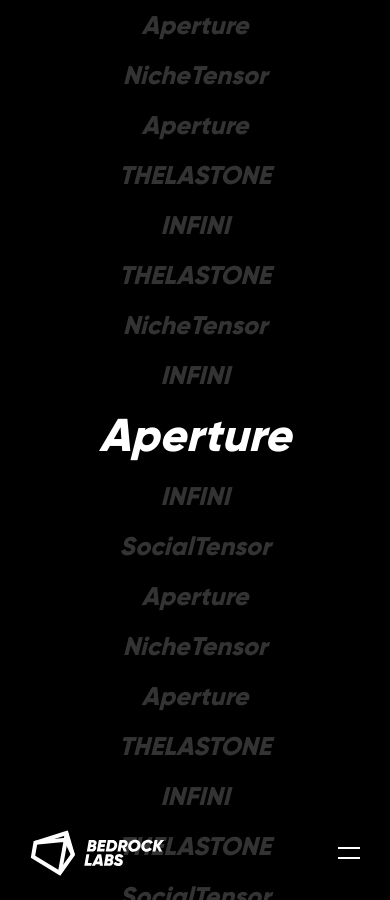
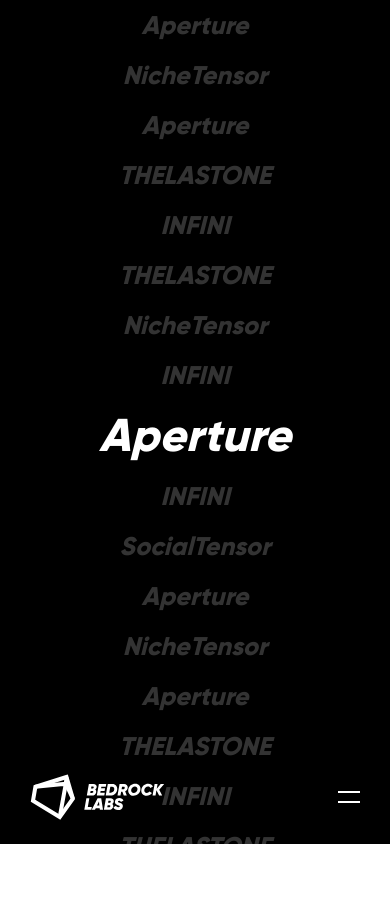
Before and after one commit to Shiv-Muwal/bedrock-labs, a React (Create React App) app: page /social-tensor in a window 390 px wide. After the commit the page ends 844 px from the top, so only its background shows below. Built offline with nearby package versions, Linux system fonts and the light colour scheme.

Commit message:
add breakpoint for slider

```diff
--- a/src/App.css
+++ b/src/App.css
@@ -1,5 +1,14 @@
 .letter_space {
   letter-spacing: 0.5px;
+}
+
+.vertical_slider {
+  overflow: hidden !important;
+  height: 100vh !important;
+}
+
+.slick-list {
+  height: 100% !important;
 }
 
 .nav_link::before {
@@ -204,10 +213,12 @@
 .cursor_pointer {
   cursor: pointer;
 }
-.hovered.common_box{
+
+.hovered.common_box {
   top: 20px !important;
   right: 20px !important;
 }
+
 @media (min-width:576px) {
   .vertical_slider .slick-slide p {
     font-size: 42px !important;
--- a/src/components/SocialTensor.jsx
+++ b/src/components/SocialTensor.jsx
@@ -12,9 +12,9 @@
 
 const SocialTensor = () => {
   const settings = {
+    centerMode: true,
     initialSlide: Math.floor(SLIDER_LIST.length / 2),
-    centerMode: true,
-    slidesToShow: 18,
+    slidesToShow: 20.5,
     centerPadding: "0px",
     verticalSwiping: true,
     infinite: true,
@@ -26,8 +26,39 @@
     speed: 2000,
     pauseOnHover: false,
     touchThreshold: 1,
-  touchMovementThreshold: 1,
-
+    touchMovementThreshold: 1,
+    responsive: [
+      {
+        breakpoint: 1280,
+        settings: {
+          slidesToShow: 12.5,
+        }
+      },
+      {
+        breakpoint: 1024,
+        settings: {
+          slidesToShow: 15.5,
+        }
+      },
+      {
+        breakpoint: 768,
+        settings: {
+          slidesToShow: 14,
+        }
+      },
+      {
+        breakpoint: 576,
+        settings: {
+          slidesToShow: 17,
+        }
+      },
+      {
+        breakpoint: 375,
+        settings: {
+          slidesToShow: 12,
+        }
+      }
+    ]
   };
 
   const [isHovered, setIsHovered] = useState(false);
@@ -74,7 +105,7 @@
           <img src={logo} alt="logo" />
         </a>
       </div>
-      <div className="d-flex flex-column flex-grow-1 justify-content-center align-items-center min-vh-100">
+      <div className="d-flex flex-column flex-grow-1 justify-content-center align-items-center">
         <Slider {...settings} ref={sliderRef} className="vertical_slider">
           {SLIDER_LIST.map((item, index) => (
             <div
```
Also changed, not shown: src/common/Helper.js (line endings or trailing spaces).
